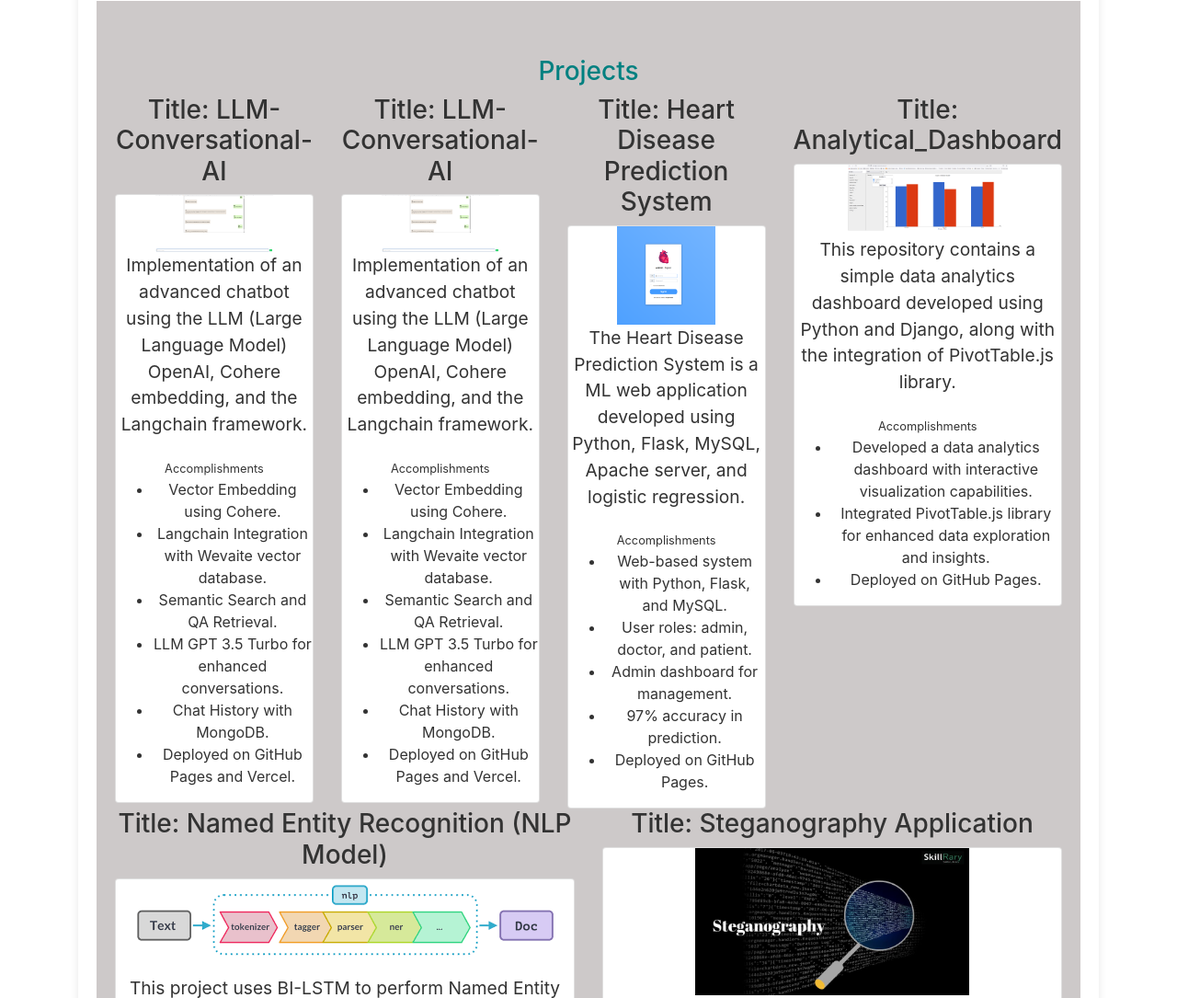
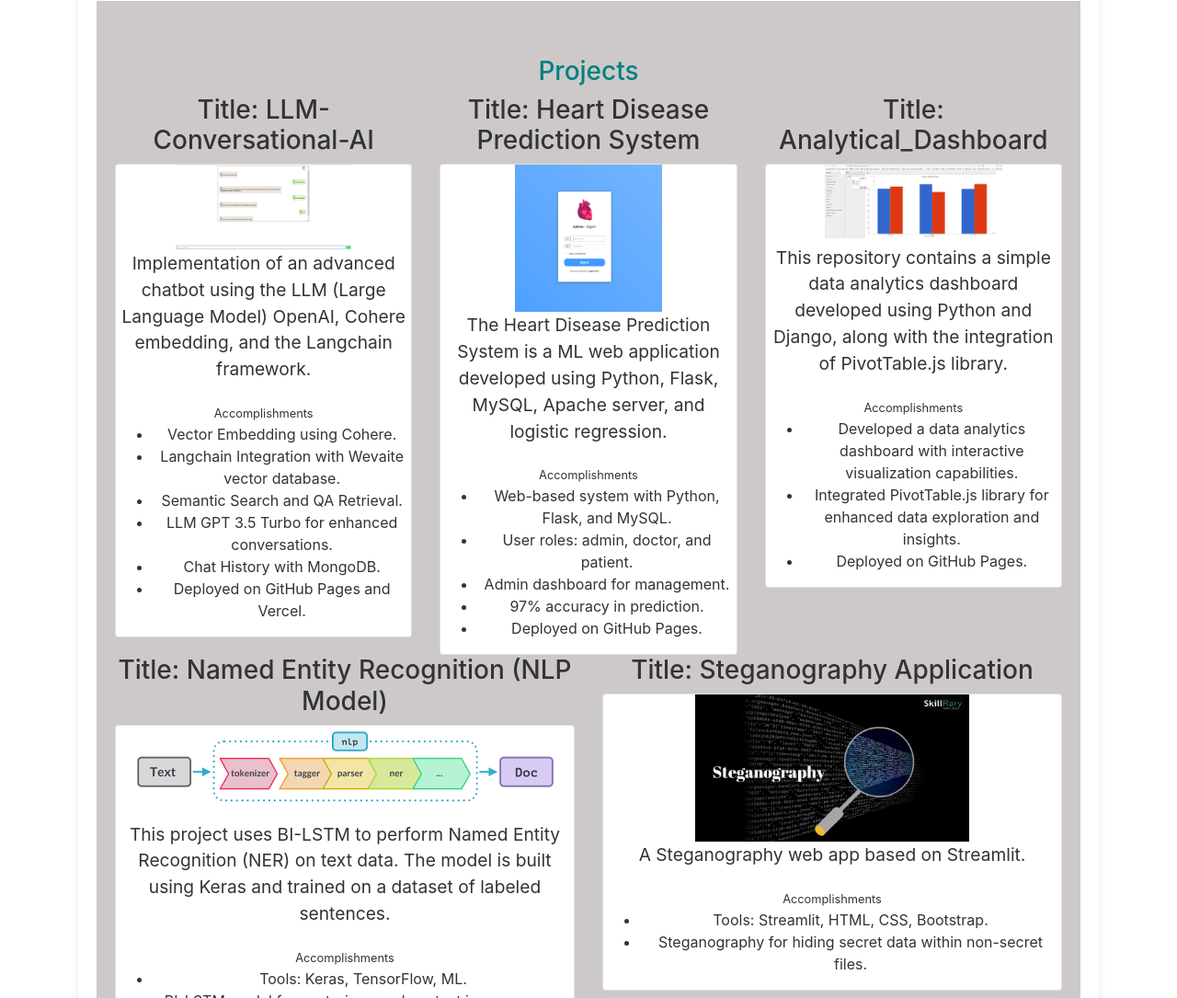
Before and after one commit to Tobaisfire/Tobaisfire.github.io, a plain HTML site: page project.html in a window 1280 px wide. Shown: the part 191-1276 px from the top of the page at 92% size. Drawn offline with nearby package versions, Linux system fonts and the light colour scheme.

Commit message:
new updates 23-09-2024

```diff
--- a/project.html
+++ b/project.html
@@ -67,34 +67,6 @@
                             </div>
                         </div>
                     </div>
-
-                        <div class="col s12 m6 l4">
-                            <h3 id="AI-Chatbot [Tobis] LLM">Title: LLM-Conversational-AI</h3>
-                            <div class="card medium">
-                                <div class="card-image waves-effect waves-block waves-light">
-                                    <img src="assets/img/pro/chatbot.png" alt="AI-Chatbot" class="activator" style="width: 60%;">
-                                </div>
-                                <div class="card-content">
-                                    <p>
-                                        Implementation of an advanced chatbot using the LLM (Large Language Model) OpenAI, Cohere embedding, and the Langchain framework.
-                                    </p>
-                                </div>
-                                <div class="card-reveal">
-                                    <span class="card-title grey-text"><small>Accomplishments</small><i class="mdi-navigation-close right"></i></span>
-                                    <ul>
-                                        <li>Vector Embedding using Cohere.</li>
-                                        <li>Langchain Integration with Wevaite vector database.</li>
-                                        <li>Semantic Search and QA Retrieval.</li>
-                                        <li>LLM GPT 3.5 Turbo for enhanced conversations.</li>
-                                        <li>Chat History with MongoDB.</li>
-                                        <li>Deployed on GitHub Pages and Vercel.</li>
-                                    </ul>
-                                    <div class="card-action">
-                                        <a href="https://github.com/Tobaisfire/AI-ChatBOT-LLM" target="_blank" class="btn-floating btn-large waves-effect waves-light blue-grey tooltipped"><i class="fa fa-github"></i></a>
-                                    </div>
-                                </div>
-                            </div>
-                        </div>
 
                         <div class="col s12 m6 l4">
                             <h3 id="Heart Disease Prediction System">Title: Heart Disease Prediction System</h3>
```
Also changed, not shown: 1 other file.
